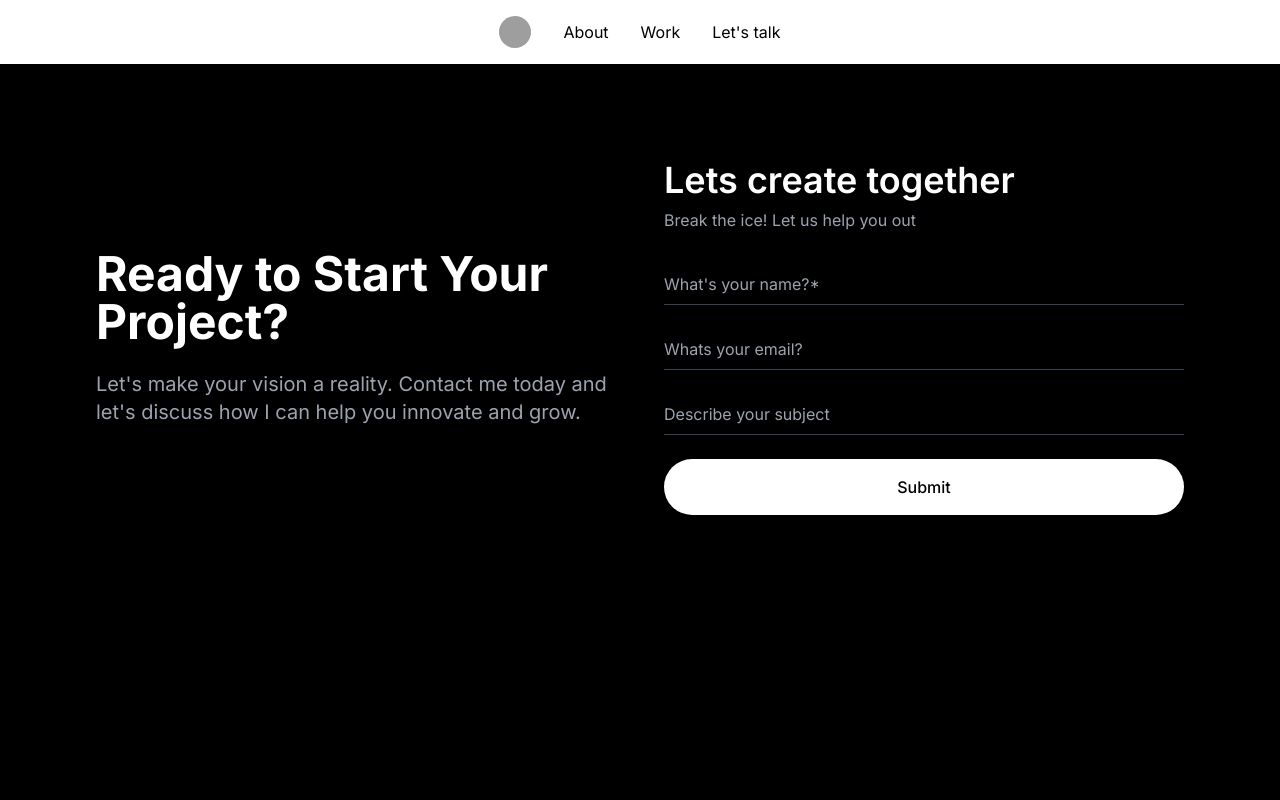
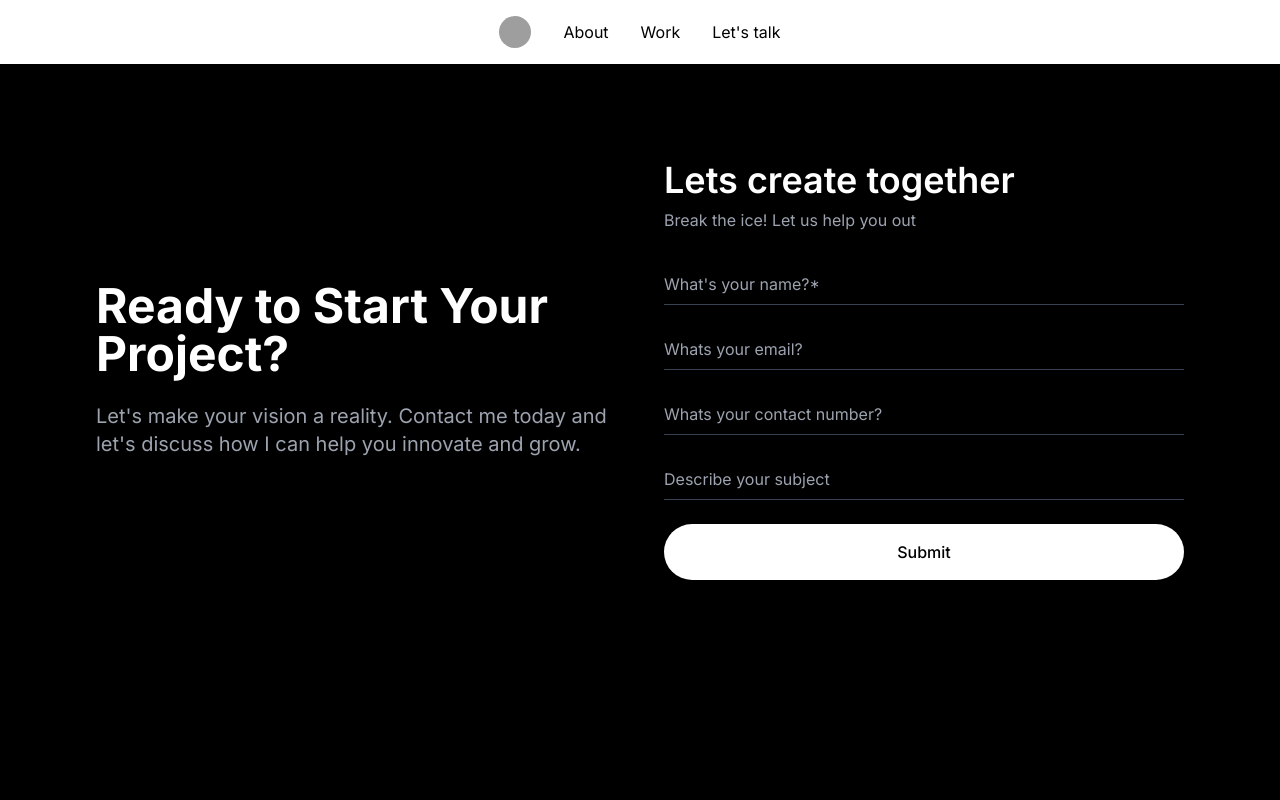
Before and after one commit to RachanaSravanthi/project-alpha, a React (Vite) app: page /contact in a window 1280 px wide. Shown: the top 800 px of the page. Built offline with nearby package versions, Linux system fonts and the light colour scheme; no server answers; the database is empty; grey boxes are pictures that could not be loaded.

Commit message:
feat: change the contact page with the client credentials

```diff
--- a/src/Components/ContactPage.tsx
+++ b/src/Components/ContactPage.tsx
@@ -1,41 +1,50 @@
-
-import { motion } from 'framer-motion'
-import { useState } from 'react'
+import { motion } from "framer-motion";
+import { useState } from "react";
 
 export default function ContactPage() {
   const [formData, setFormData] = useState({
-    name: '',
-    email: '',
-    subject: ''
-  })
+    name: "",
+    email: "",
+    mobile: "",
+    subject: "",
+  });
   const [isSubmitting, setIsSubmitting] = useState(false);
-  const [formSubmited,setFormSubmited]=useState(false);
+  const [formSubmited, setFormSubmited] = useState(false);
 
   const handleSubmit = async (e: React.FormEvent) => {
-    e.preventDefault()
-    setIsSubmitting(true)
-    setFormSubmited(false)
+    e.preventDefault();
+    setIsSubmitting(true);
+    setFormSubmited(false);
+try{
+  //docs.google.com/forms/d/e/1FAIpQLScRfX75cDYXlfPQR2WIhBMVSlOI00OEyzfYxG4mphS_PUb5tg/viewform?usp=pp_url&entry.154228335=Rachana&entry.458940791=rachana@gmail.com&entry.1170359642=999999999&entry.1286022249=I+would+like+collaborate
+  const GOOGLE_FORM_URL = 'https://docs.google.com/forms/d/e/1FAIpQLScRfX75cDYXlfPQR2WIhBMVSlOI00OEyzfYxG4mphS_PUb5tg/formResponse'
+  const formResponse = await fetch(GOOGLE_FORM_URL, {
+    method: "POST",
+    mode: "no-cors",
+    headers: {
+      "Content-Type": "application/x-www-form-urlencoded",
+    },
+    body: new URLSearchParams({
+      "entry.154228335": formData.name, // Replace with your form field IDs
+      "entry.458940791": formData.email, // Replace with your form field IDs
+      "entry.1170359642": formData.mobile, // Replace with your form field IDs
+      "entry.1286022249": formData.subject, // Replace with your form field IDs
+    }),
+  });
+  if(formResponse)
+  {
+    console.log('res',formResponse);
+    setFormData({ name: "", email: "", subject: "",mobile:"" });
+    setFormSubmited(true);
+  }
+  setIsSubmitting(false);
+}
+catch(err){
+console.log(err);
 
-    // Replace with your Google Form URL
-    const GOOGLE_FORM_URL = 'https://docs.google.com/forms/d/e/1FAIpQLSeZph8LgZHvF4x0ouuRrb69TZFYizQ0xz4TF19N0flyT8XtXw/formResponse'
-    const formResponse = await fetch(GOOGLE_FORM_URL, {
-      method: 'POST',
-      mode: 'no-cors',
-      headers: {
-        'Content-Type': 'application/x-www-form-urlencoded'
-      },
-      body: new URLSearchParams({
-        'entry.1712600641': formData.name,     // Replace with your form field IDs
-        'entry.1183213126': formData.email,    // Replace with your form field IDs
-        'entry.728623949': formData.subject   // Replace with your form field IDs
-      })
-    })
-    if (formResponse.ok) {
-      setFormData({ name: '', email: '', subject: '' })
-      setFormSubmited(true)
-    }
-    setIsSubmitting(false)
-  }
+}
+
+  };
 
   return (
     <div className="min-h-screen bg-black text-white p-8 md:p-16 lg:p-24">
@@ -50,7 +59,8 @@ export default function ContactPage() {
             Ready to Start Your Project?
           </h1>
           <p className="text-gray-400 text-xl">
-            Let's make your vision a reality. Contact me today and let's discuss how I can help you innovate and grow.
+            Let's make your vision a reality. Contact me today and let's discuss
+            how I can help you innovate and grow.
           </p>
         </motion.div>
 
@@ -77,7 +87,9 @@ export default function ContactPage() {
                   placeholder="What's your name?*"
                   required
                   value={formData.name}
-                  onChange={(e) => setFormData(prev => ({ ...prev, name: e.target.value }))}
+                  onChange={(e) =>
+                    setFormData((prev) => ({ ...prev, name: e.target.value }))
+                  }
                   className="w-full bg-transparent border-b border-gray-700 focus:border-white py-2 outline-none transition-colors"
                 />
               </div>
@@ -88,7 +100,24 @@ export default function ContactPage() {
                   placeholder="Whats your email?"
                   required
                   value={formData.email}
-                  onChange={(e) => setFormData(prev => ({ ...prev, email: e.target.value }))}
+                  onChange={(e) =>
+                    setFormData((prev) => ({ ...prev, email: e.target.value }))
+                  }
+                  className="w-full bg-transparent border-b border-gray-700 focus:border-white py-2 outline-none transition-colors"
+                />
+              </div>
+              <div className="space-y-1">
+                <input
+                  type="tel"
+                  id="mobile"
+                  name="mobile"
+                  pattern="[0-9]{10}"
+                  placeholder="Whats your contact number?"
+                  required
+                  value={formData.mobile}
+                  onChange={(e) =>
+                    setFormData((prev) => ({ ...prev, mobile: e.target.value }))
+                  }
                   className="w-full bg-transparent border-b border-gray-700 focus:border-white py-2 outline-none transition-colors"
                 />
               </div>
@@ -99,13 +128,22 @@ export default function ContactPage() {
                   placeholder="Describe your subject"
                   required
                   value={formData.subject}
-                  onChange={(e) => setFormData(prev => ({ ...prev, subject: e.target.value }))}
+                  onChange={(e) =>
+                    setFormData((prev) => ({
+                      ...prev,
+                      subject: e.target.value,
+                    }))
+                  }
                   className="w-full bg-transparent border-b border-gray-700 focus:border-white py-2 outline-none transition-colors"
                 />
               </div>
-                {formSubmited&&<div className='w-full text-center'>
-                    <h1 className='text-green-400'>Successfully saved the response</h1>
-                </div>}
+              {formSubmited && (
+                <div className="w-full text-center">
+                  <h1 className="text-green-400">
+                    Successfully saved the response
+                  </h1>
+                </div>
+              )}
               <motion.button
                 type="submit"
                 disabled={isSubmitting}
@@ -113,12 +151,12 @@ export default function ContactPage() {
                 whileHover={{ scale: 1.02 }}
                 whileTap={{ scale: 0.98 }}
               >
-                {isSubmitting ? 'Submitting...' : 'Submit'}
+                {isSubmitting ? "Submitting..." : "Submit"}
               </motion.button>
             </form>
           </div>
         </motion.div>
       </div>
     </div>
-  )
+  );
 }
```
